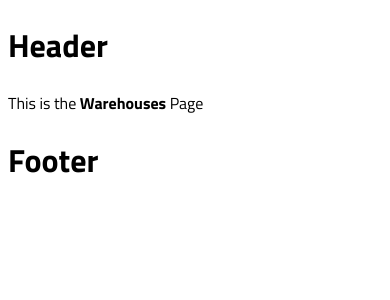
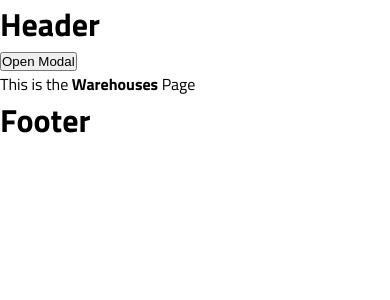
Before and after one commit to Chaofan-Pro/merge-masters-instock-frontend, a React (Vite) app: page / in a window 390 px wide. Shown: the top 300 px of the page. Built offline with nearby package versions, Linux system fonts and the light colour scheme.

Commit message:
responsive modal

```diff
--- a/package.json
+++ b/package.json
@@ -14,6 +14,7 @@
     "dotenv": "^16.4.7",
     "react": "^18.3.1",
     "react-dom": "^18.3.1",
+    "react-modal": "^3.16.3",
     "react-router-dom": "^7.1.5",
     "sass": "^1.83.4",
     "scss": "^0.2.4"
--- a/src/App.jsx
+++ b/src/App.jsx
@@ -1,6 +1,7 @@
 import "./App.scss";
 import { BrowserRouter, Routes, Route } from "react-router-dom";
 import Header from "./components/Header/Header";
+import CustomModal from "./components/CustomModal/CustomModal";
 import Footer from "./components/Footer/Footer";
 import Warehouses from "./pages/Warehouses/Warehouses";
 import Inventory from "./pages/Inventory/Inventory";
@@ -10,6 +11,7 @@ function App() {
     <>
       <BrowserRouter>
         <Header />
+        <CustomModal />
         <main>
           <Routes>
             <Route path="/" element={<Warehouses />} />
--- /dev/null
+++ b/src/components/CustomModal/CustomModal.jsx
@@ -0,0 +1,43 @@
+import React, { useState } from 'react';
+import Modal from 'react-modal';
+import "./CustomModal.scss";
+
+Modal.setAppElement('#root');
+
+function CustomModal() {
+    const [isOpen, setIsOpen] = useState(false);
+
+    function openModal() {
+      setIsOpen(true);
+    }
+
+    function closeModal() {
+      setIsOpen(false);
+    }
+
+  return (
+
+      <div>
+        <button onClick={openModal}>Open Modal</button>
+        <Modal
+          isOpen={isOpen}
+          onRequestClose={closeModal}
+          className="Modal"
+          overlayClassName="Overlay"
+        >
+          <p className='modal-text'>
+            <p className='modal-title'>Delete Washington Warehouse?</p>
+          </p>
+          <article className='modal-article'>Please confirm that you’d like to delete the Washington from
+            the list of warehouses. You won’t be
+            able to undo this action.</article>
+          <div className='modal-btn'>
+            <button className='modal-btn__cancel' onClick={closeModal}>Cancel</button>
+            <button className='modal-btn__delete' onClick={closeModal}>Delete</button>
+          </div>
+        </Modal>
+      </div>
+    );
+}
+
+export default CustomModal;
--- /dev/null
+++ b/src/components/CustomModal/CustomModal.scss
@@ -0,0 +1,105 @@
+@use '../../styles/partials/global' as *;
+@use '../../styles/partials/mixin' as *;
+@use '../../styles/partials/variables' as *;
+
+.Overlay {
+    position: fixed;
+    top: 0;
+    left: 0;
+    right: 0;
+    bottom: 0;
+    background-color: rgba($primary-color1, 0.5);
+  }
+
+  .Modal {
+    position: absolute;
+    top: 0;
+    left: 0;
+    right: 0;
+    bottom: 0;
+    background-color: $primary-color3;
+    width: 23.4375rem;
+    height: 41.6875rem;
+    @include tablet {
+        width: 42rem;
+        height: 16.375rem;
+        top: 11.5625rem;
+        margin: 0 auto;
+    }
+  }
+
+  .modal-title{
+    font-size: 1.75rem;
+    font-weight: 600;
+    line-height: 2.25rem;
+    color: $primary-color1;
+    width: 21.4375rem;
+    margin-left: 1rem;
+    margin-top: 3.75rem;
+    @include tablet {
+        width: 30rem;
+        height: 2.5rem;
+        font-size: 2rem;
+        line-height: 2.5rem;
+        margin-left: 3rem;
+    }
+  }
+  .modal-article{
+    width: 21.4375rem;
+    height: 4.875rem;
+    margin-left: 1rem;
+    margin-top: 2rem;
+    font-size: .9375rem;
+    font-weight: 400;
+    line-height: 1.625rem;
+    color: $primary-color1;
+
+    @include tablet{
+        width: 30rem;
+        height: 3.5rem;
+        margin-left: 3rem;
+        margin-top: 1rem;
+        font-size: 1rem;
+        line-height: 1.75rem;
+    }
+  }
+
+.modal-btn{
+   display: flex;
+   justify-content: space-between;
+   @include tablet{
+    justify-content: end;
+}
+
+    &__cancel, &__delete{
+        margin-left: 1rem;
+        border-radius: 1.25rem;
+        border: 1px solid $secondary-color2;
+        padding: .5rem 3.9375rem;
+        position: absolute;
+        bottom: 1rem;
+        @include tablet{
+            padding: .5rem 1rem;
+            bottom: 2rem;
+        }
+    }
+    &__cancel{
+        background-color: $primary-color3;
+        color: $primary-color1;
+        font-weight: 400;
+        @include tablet{
+            margin-right: 10rem;
+        }
+    }
+    &__delete{
+        background-color: $supporting-color2;
+        color: $primary-color3;
+        font-weight: 400;
+        right: 0;
+        margin-right: 1rem;
+        @include tablet{
+            margin-right: 4.5rem;
+        }
+    }
+
+}
```
Also changed, not shown: 1 other file (tests, documents, lock files or other folders).
